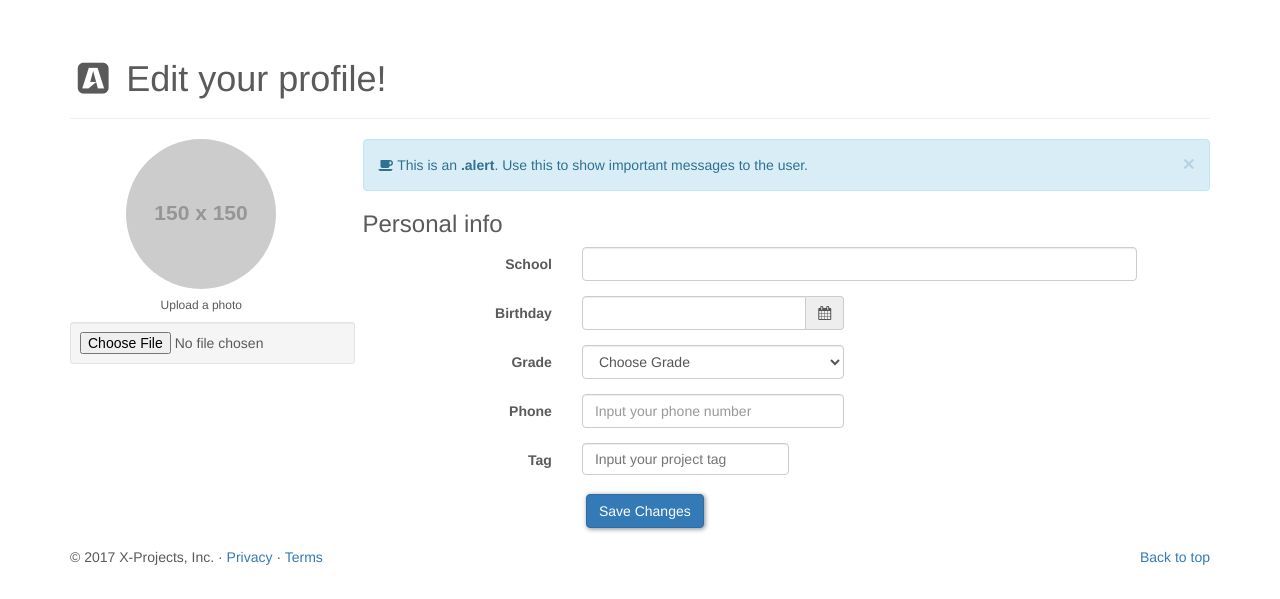
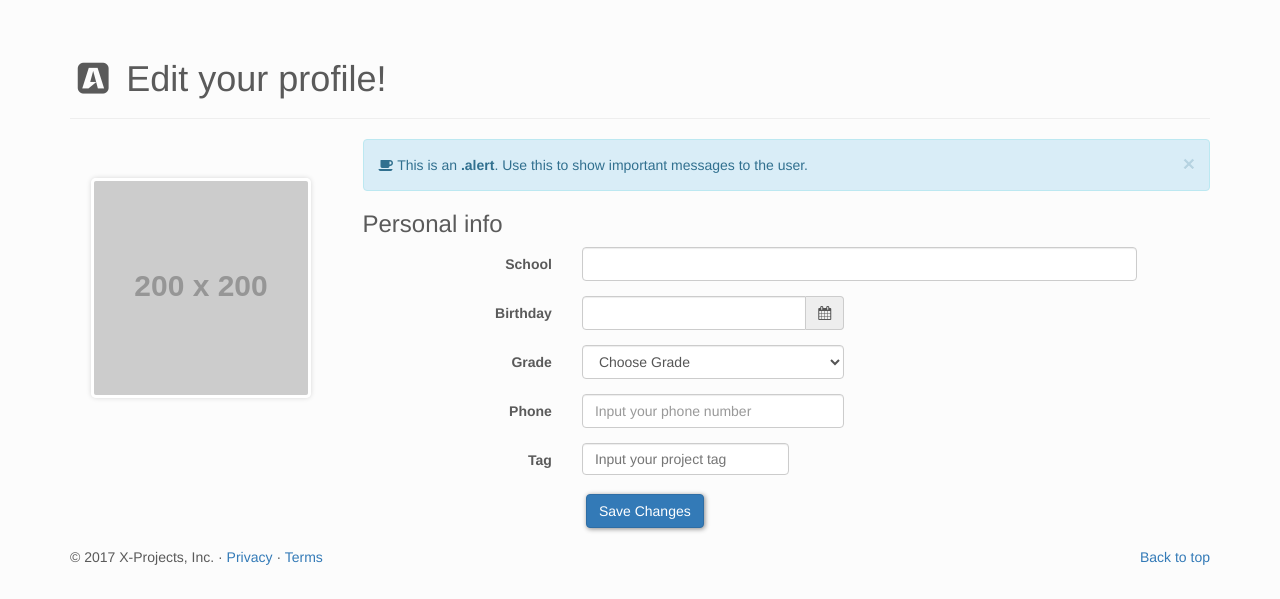
Before and after one commit to flagholder/php_ci_test, a CodeIgniter app: a page that uses application/views/auth/profile.php in a window 1280 px wide. Shown: the part 51-650 px from the top of the page. Run offline with CodeIgniter, Linux system fonts and the light colour scheme; grey boxes labelled with a size stand in for pictures from a placeholder-image service; data that the repository does not hold is empty; some libraries are stand-ins or nearby versions.

Commit message:
Add avatar update feature

```diff
--- a/application/views/auth/profile.php
+++ b/application/views/auth/profile.php
@@ -10,14 +10,86 @@
 
     <div class="row">
         <!-- left column -->
-        <div class="col-md-3">
-            <div class="text-center">
-                <img src="//placehold.it/150" id="previewHolder" class="avatar img-circle" alt="avatar" width="150px" height="150px">
-                <h6>Upload a photo</h6>
+        <div class="col-md-3" id="crop-avatar">
+<!--            <div class="text-center" >-->
+<!--                <img src="//placehold.it/150" id="previewHolder" class="avatar img-circle" alt="avatar" width="150px" height="150px">-->
+<!--                <h6>Upload a photo</h6>-->
+<!---->
+<!--                <input type="file" name="filePhoto" value="" id="filePhoto" class="text-center center-block well well-sm">-->
+<!--            </div>-->
 
-                <input type="file" name="filePhoto" value="" id="filePhoto" class="text-center center-block well well-sm">
+            <!-- Current avatar -->
+            <div class="avatar-view" title="Change the avatar">
+                <?php if ($avatar) {
+                    echo "<img src=\"$avatar\" alt=\"Avatar\">";
+                } else { ?>
+                    <img src="//placehold.it/200" alt="Avatar">
+                <?php } ?>
             </div>
+
+            <!-- Cropping modal -->
+            <div class="modal fade" id="avatar-modal" aria-hidden="true" aria-labelledby="avatar-modal-label" role="dialog" tabindex="-1">
+                <div class="modal-dialog modal-lg">
+                    <div class="modal-content">
+                        <form class="avatar-form" action="http://localhost:1123/php-ci-test/upload/uploadavatar" enctype="multipart/form-data" method="post">
+                            <div class="modal-header">
+                                <button type="button" class="close" data-dismiss="modal">&times;</button>
+                                <h4 class="modal-title" id="avatar-modal-label">Change Avatar</h4>
+                            </div>
+                            <div class="modal-body">
+                                <div class="avatar-body">
+
+                                    <!-- Upload image and data -->
+                                    <div class="avatar-upload">
+                                        <input type="hidden" class="avatar-src" name="avatar_src">
+                                        <input type="hidden" class="avatar-data" name="avatar_data">
+                                        <label for="avatarInput">Local upload</label>
+                                        <input type="file" class="avatar-input" id="avatarInput" name="avatar_file">
+                                    </div>
+
+                                    <!-- Crop and preview -->
+                                    <div class="row">
+                                        <div class="col-md-9">
+                                            <div class="avatar-wrapper"></div>
+                                        </div>
+                                        <div class="col-md-3">
+                                            <div class="avatar-preview preview-lg"></div>
+                                            <div class="avatar-preview preview-md"></div>
+                                            <div class="avatar-preview preview-sm"></div>
+                                        </div>
+                                    </div>
+
+                                    <div class="row avatar-btns">
+                                        <div class="col-md-9">
+                                            <div class="btn-group">
+                                                <button type="button" class="btn btn-primary" data-method="rotate" data-option="-90" title="Rotate -90 degrees">Rotate Left</button>
+                                                <button type="button" class="btn btn-primary" data-method="rotate" data-option="-15">-15deg</button>
+                                                <button type="button" class="btn btn-primary" data-method="rotate" data-option="-30">-30deg</button>
+                                                <button type="button" class="btn btn-primary" data-method="rotate" data-option="-45">-45deg</button>
+                                            </div>
+                                            <div class="btn-group">
+                                                <button type="button" class="btn btn-primary" data-method="rotate" data-option="90" title="Rotate 90 degrees">Rotate Right</button>
+                                                <button type="button" class="btn btn-primary" data-method="rotate" data-option="15">15deg</button>
+                                                <button type="button" class="btn btn-primary" data-method="rotate" data-option="30">30deg</button>
+                                                <button type="button" class="btn btn-primary" data-method="rotate" data-option="45">45deg</button>
+                                            </div>
+                                        </div>
+                                        <div class="col-md-3">
+                                            <button type="submit" class="btn btn-primary btn-block avatar-save">Done</button>
+                                        </div>
+                                    </div>
+                                </div>
+                            </div>
+                        </form>
+                    </div>
+                </div>
+            </div><!-- /.modal -->
+
+            <!-- Loading state -->
+            <div class="loading" aria-label="Loading" role="img" tabindex="-1"></div>
+
         </div>
+
 
         <!-- edit form column -->
         <div class="col-md-9 personal-info">
@@ -111,7 +183,9 @@
 <script src="/php-ci-test/static/js/vendor/bootstrap3-typeahead.min.js"></script>
 <script src="/php-ci-test/static/js/vendor/bootstrap-datepicker.min.js"></script>
 <script src="/php-ci-test/static/js/vendor/bootstrap-tagsinput.js"></script>
+<script src="/php-ci-test/static/js/vendor/cropper.js"></script>
 
+<script src="/php-ci-test/static/js/cropper_main.js"></script>
 <script src="/php-ci-test/static/js/plugins.js"></script>
 <!--<script src="/php-ci-test/static/js/main.js"></script>-->
 <script>
--- a/application/views/public/header.php
+++ b/application/views/public/header.php
@@ -18,6 +18,8 @@
     <link href="/php-ci-test/static/css/ie10-viewport-bug-workaround.css" rel="stylesheet">
 
     <link rel="stylesheet" href="/php-ci-test/static/css/font-awesome.min.css">
+    <link rel="stylesheet" href="/php-ci-test/static/css/cropper.css">
+    <link rel="stylesheet" href="/php-ci-test/static/css/cropper_main.css" >
 
     <link href="/php-ci-test/static/css/bootstrap-datepicker3.min.css" rel="stylesheet" type="text/css" />
     <link href="/php-ci-test/static/css/bootstrap-tagsinput.css" rel="stylesheet" type="text/css" />
--- a/static/html/test_img_upload.html
+++ b/static/html/test_img_upload.html
@@ -110,9 +110,9 @@
 
 <script src="/php-ci-test/static/js/vendor/bootstrap.min.js"></script>
 <script src="/php-ci-test/static/js/vendor/cropper.js"></script>
+
+<script src="/php-ci-test/static/js/cropper_main.js"></script>
 <script src="/php-ci-test/static/js/plugins.js"></script>
-<script src="/php-ci-test/static/js/cropper_main.js"></script>
-
 <script>
 //    window.addEventListener('DOMContentLoaded', function () {
 //        var image = document.querySelector('#avatarImg');
```
Also changed, not shown: application/controllers/Upload.php (+38 -5 lines), application/libraries/Xp_auth.php (+14 -0 lines).
